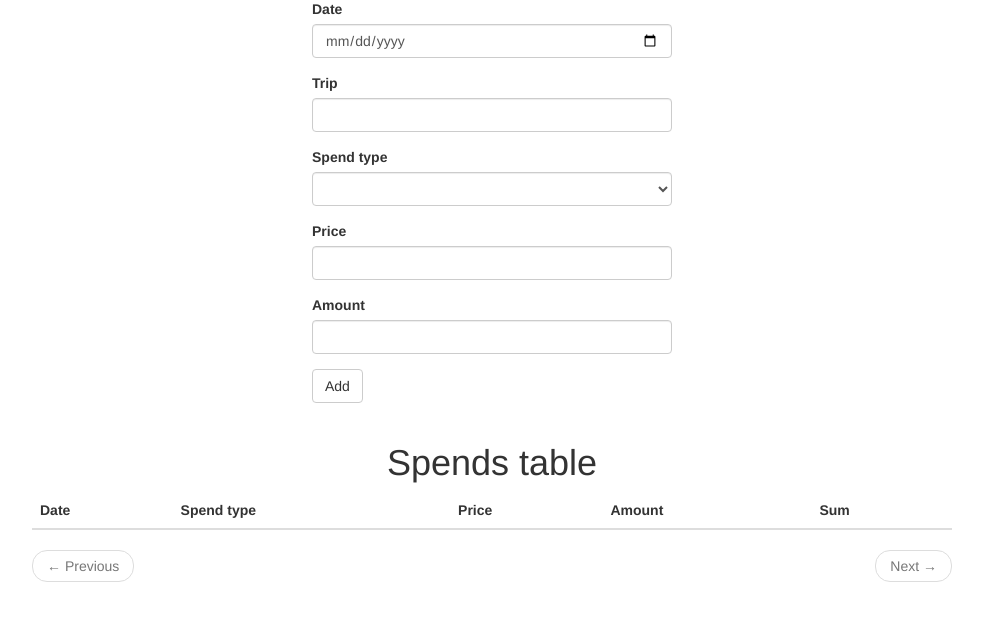
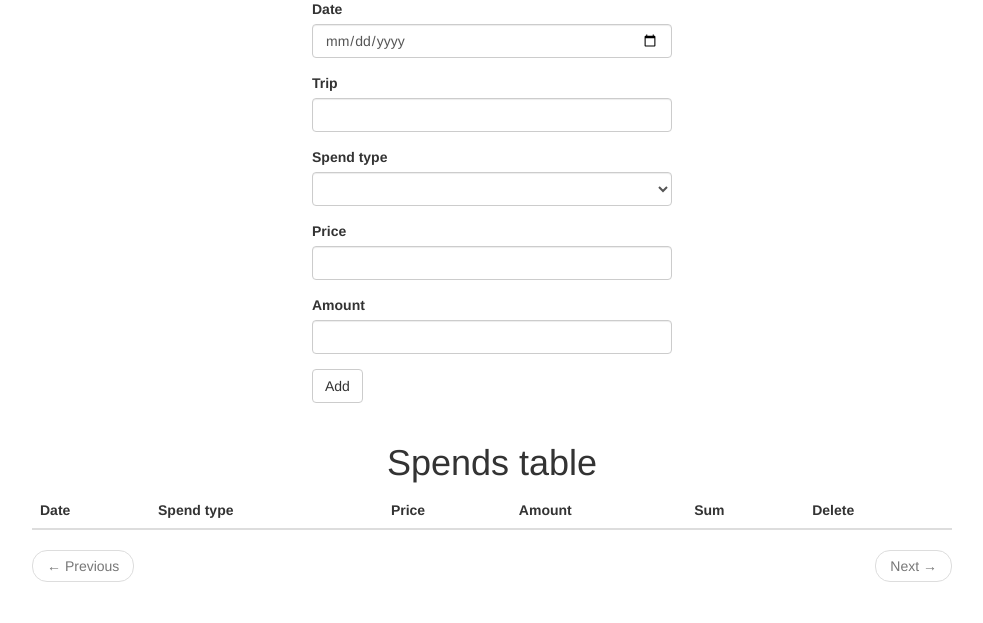
Before and after one commit to alxegorov/spend_control, a Flask app: page /spends/car/addspend/1 in a window 1280 px wide. Shown: the part 177-800 px from the top of the page, without its empty margins (148-1131 px from the left). Run offline with Flask 2, Linux system fonts and the light colour scheme; the visitor is signed in with stand-in values (Sample User, id 1); data comes from the database, SQL or seed files in the repository; data that the repository does not hold is empty; some libraries are stand-ins or nearby versions.

Commit message:
Update addcarspend.html

```diff
--- a/app/spends/templates/addcarspend.html
+++ b/app/spends/templates/addcarspend.html
@@ -22,6 +22,7 @@
                         <th>{{ _('Price') }}</th>
                         <th>{{ _('Amount') }}</th>
                         <th>{{ _('Sum') }}</th>
+                        <th>{{ _('Delete') }}</th>
                     </tr>
                 </thead>
                 {% for spend in spends %}
@@ -31,6 +32,7 @@
                         <td>{{ spend.price }}</td>
                         <td>{{ spend.amount }}</td>
                         <td>{{ spend.price * spend.amount }}</td>
+                        <td><a href="{{ url_for('spends.dellcarspend', id=spend.id) }}" class="btn btn-primary">{{ _('Delete') }}</a></td>
                     </tr>
                 {% endfor %}
             </table>
```
